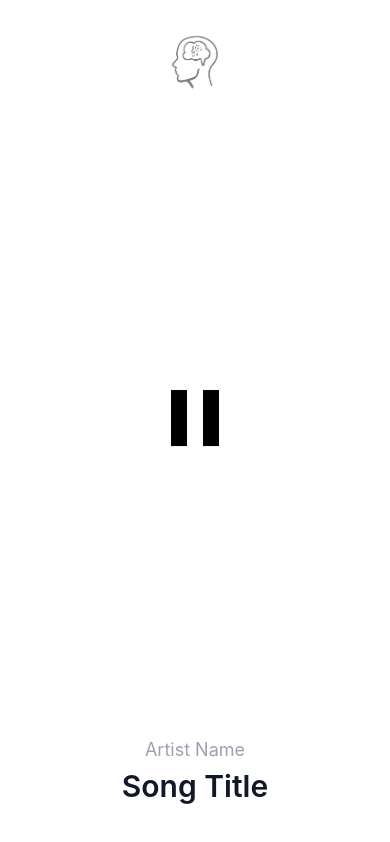
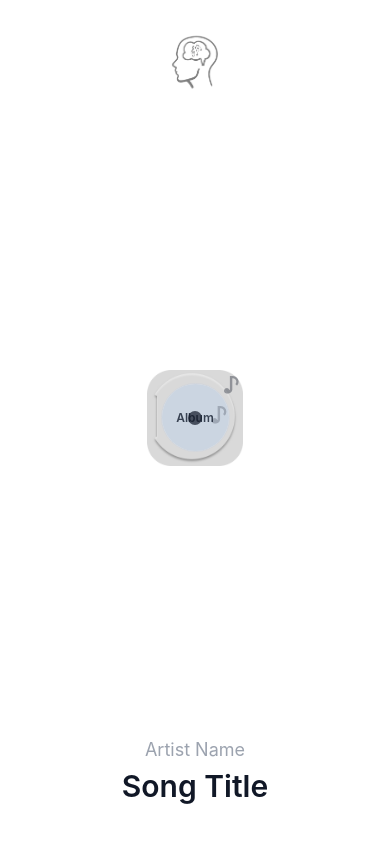
Before and after one commit to juliakpvelloso/memorytune, a React Native app: screen / in a window 390 px wide. Both pictures are taken after a click on the element 195 px from the left and 417 px from the top of the page. Built offline with nearby package versions, Linux system fonts and the light colour scheme.

Commit message:
Frontend

```diff
--- a/App.tsx
+++ b/App.tsx
@@ -5,12 +5,12 @@ import {
   Text,
   View,
   Image,
-  Pressable,
 } from 'react-native';
 import {
   SafeAreaProvider,
   useSafeAreaInsets,
 } from 'react-native-safe-area-context';
+import PlaybackMedium from './components/PlaybackMedium';
 
 function App() {
   return (
@@ -42,22 +42,7 @@ function AppContent() {
         />
       </View>
 
-      <Pressable
-        style={({ pressed }) => [
-          styles.playPauseButton,
-          pressed && styles.playPauseButtonPressed,
-        ]}
-        onPress={() => setIsPlaying(!isPlaying)}>
-        <Image
-          source={
-            isPlaying
-              ? require('./assets/pause.png')
-              : require('./assets/play_arrow_filled.png')
-          }
-          style={styles.playPauseIcon}
-          resizeMode="contain"
-        />
-      </Pressable>
+      <PlaybackMedium isPlaying={isPlaying} onPress={() => setIsPlaying(!isPlaying)} />
 
       <View style={styles.textBlock}>
         <Text style={styles.artistText}>Artist Name</Text>
@@ -77,15 +62,6 @@ const styles = StyleSheet.create({
   logoContainer: {
     width: '100%',
     alignItems: 'center',
-  },
-  logoPlaceholder: {
-    width: 72,
-    height: 72,
-    borderRadius: 36,
-    borderWidth: 1,
-    borderColor: '#D4D4D4',
-    alignItems: 'center',
-    justifyContent: 'center',
   },
   logoText: {
     fontFamily: 'Inter',
@@ -113,19 +89,6 @@ const styles = StyleSheet.create({
     borderRadius: 36,
     opacity: 0.5,
   },
-  playPauseButton: {
-    width: 96,
-    height: 96,
-    alignItems: 'center',
-    justifyContent: 'center',
-  },
-  playPauseButtonPressed: {
-    opacity: 0.8,
-  },
-  playPauseIcon: {
-    width: 96,
-    height: 96,
-  },
 });
 
 export default App;
--- /dev/null
+++ b/components/PlaybackMedium.tsx
@@ -0,0 +1,264 @@
+import React, { useEffect, useRef } from 'react';
+import { Animated, Easing, Image, Pressable, StyleSheet, Text, View } from 'react-native';
+
+type PlaybackMediumProps = {
+  isPlaying: boolean;
+  onPress: () => void;
+  albumCoverUri?: string;
+  size?: number; // Overall medium size
+};
+
+function clamp(n: number, min: number, max: number) {
+  return Math.max(min, Math.min(max, n));
+}
+
+function PlaybackNote({
+  isPlaying,
+  delayMs,
+  left,
+  top,
+  driftX,
+}: {
+  isPlaying: boolean;
+  delayMs: number;
+  left: string;
+  top: string;
+  driftX: number;
+}) {
+  const anim = useRef(new Animated.Value(0)).current;
+
+  useEffect(() => {
+    if (!isPlaying) {
+      anim.stopAnimation();
+      anim.setValue(0);
+      return;
+    }
+
+    const loop = Animated.loop(
+      Animated.sequence([
+        Animated.delay(delayMs),
+        Animated.timing(anim, {
+          toValue: 1,
+          duration: 900,
+          easing: Easing.out(Easing.cubic),
+          useNativeDriver: true,
+        }),
+        Animated.timing(anim, {
+          toValue: 0,
+          duration: 0,
+          useNativeDriver: true,
+        }),
+      ]),
+    );
+
+    loop.start();
+    return () => loop.stop();
+  }, [delayMs, isPlaying, anim]);
+
+  const translateY = anim.interpolate({
+    inputRange: [0, 1],
+    outputRange: [0, -54],
+  });
+  const translateX = anim.interpolate({
+    inputRange: [0, 1],
+    outputRange: [0, driftX],
+  });
+  const opacity = anim.interpolate({
+    inputRange: [0, 0.7, 1],
+    outputRange: [0, 1, 0],
+  });
+
+  return (
+    <Animated.View
+      pointerEvents="none"
+      style={[
+        styles.note,
+        { left, top, opacity, transform: [{ translateX }, { translateY }] },
+      ]}
+    >
+      <Text style={styles.noteText}>♪</Text>
+    </Animated.View>
+  );
+}
+
+function PlaybackNotes({ isPlaying }: { isPlaying: boolean }) {
+  return (
+    <View pointerEvents="none" style={styles.notesLayer}>
+      <PlaybackNote isPlaying={isPlaying} delayMs={0} left="56%" top="44%" driftX={26} />
+      <PlaybackNote isPlaying={isPlaying} delayMs={180} left="58%" top="50%" driftX={18} />
+      <PlaybackNote isPlaying={isPlaying} delayMs={360} left="62%" top="46%" driftX={30} />
+    </View>
+  );
+}
+
+export default function PlaybackMedium({
+  isPlaying,
+  onPress,
+  albumCoverUri,
+  size = 96,
+}: PlaybackMediumProps) {
+  const spin = useRef(new Animated.Value(0)).current;
+  const spinLoopRef = useRef<Animated.CompositeAnimation | null>(null);
+  const cdPlayerImage = require('../assets/cd player.png');
+
+  useEffect(() => {
+    spin.setValue(0);
+    spinLoopRef.current?.stop();
+
+    if (!isPlaying) return;
+
+    const loop = Animated.loop(
+      Animated.timing(spin, {
+        toValue: 1,
+        duration: 2200,
+        easing: Easing.linear,
+        useNativeDriver: true,
+      }),
+    );
+
+    spinLoopRef.current = loop;
+    loop.start();
+    return () => loop.stop();
+  }, [isPlaying, spin]);
+
+  const rotate = spin.interpolate({
+    inputRange: [0, 1],
+    outputRange: ['0deg', '360deg'],
+  });
+
+  const discSize = clamp(Math.round(size * 0.72), 48, 86);
+  const discBorderSize = Math.round(discSize * 1.08);
+
+  return (
+    <Pressable onPress={onPress} style={({ pressed }) => [styles.root, { width: size, height: size }, pressed && styles.pressed]}>
+      <View style={styles.base}>
+        {/* Static player base (includes empty disc area). */}
+        <Image source={cdPlayerImage} style={styles.cdPlayerImage} resizeMode="contain" />
+
+        {/* Disc appears only while playing */}
+        {isPlaying ? (
+          <Animated.View
+            style={[
+              styles.discWrapper,
+              {
+                width: discBorderSize,
+                height: discBorderSize,
+                transform: [{ rotate }],
+              },
+            ]}
+          >
+            <View style={[styles.disc, { width: discSize, height: discSize }]}>
+              <View style={styles.discCoverFallback}>
+                {albumCoverUri ? (
+                  <Image
+                    source={{ uri: albumCoverUri }}
+                    style={styles.albumCoverImage}
+                    resizeMode="cover"
+                  />
+                ) : (
+                  <Text style={styles.albumCoverPlaceholderText}>Album</Text>
+                )}
+              </View>
+              <View style={styles.discCenter} />
+            </View>
+          </Animated.View>
+        ) : null}
+
+        {/* Animated notes appear only while playing */}
+        {isPlaying ? <PlaybackNotes isPlaying={isPlaying} /> : null}
+      </View>
+    </Pressable>
+  );
+}
+
+const styles = StyleSheet.create({
+  root: {
+    borderRadius: 999,
+    alignItems: 'center',
+    justifyContent: 'center',
+  },
+  pressed: {
+    opacity: 0.8,
+  },
+  base: {
+    width: '100%',
+    height: '100%',
+    position: 'relative',
+    alignItems: 'center',
+    justifyContent: 'center',
+  },
+  cdPlayerImage: {
+    position: 'absolute',
+    width: '100%',
+    height: '100%',
+  },
+  discWrapper: {
+    position: 'absolute',
+    alignItems: 'center',
+    justifyContent: 'center',
+  },
+  disc: {
+    borderRadius: 999,
+    backgroundColor: '#E5E7EB',
+    overflow: 'hidden',
+    borderWidth: 1,
+    borderColor: '#D1D5DB',
+    alignItems: 'center',
+    justifyContent: 'center',
+  },
+  discCoverFallback: {
+    ...StyleSheet.absoluteFillObject,
+    backgroundColor: '#CBD5E1',
+    alignItems: 'center',
+    justifyContent: 'center',
+  },
+  albumCoverImage: {
+    ...StyleSheet.absoluteFillObject,
+  },
+  discCenter: {
+    position: 'absolute',
+    width: 14,
+    height: 14,
+    borderRadius: 7,
+    backgroundColor: '#111827',
+    opacity: 0.7,
+  },
+  notesLayer: {
+    position: 'absolute',
+    width: '100%',
+    height: '100%',
+  },
+  note: {
+    position: 'absolute',
+    width: 26,
+    height: 26,
+    alignItems: 'center',
+    justifyContent: 'center',
+  },
+  noteText: {
+    color: '#111827',
+    fontSize: 22,
+    fontWeight: '700',
+    opacity: 0.8,
+  },
+  notePosition: {
+    position: 'absolute',
+  },
+  notePositionA: {
+    left: '56%',
+    top: '44%',
+  },
+  notePositionB: {
+    left: '58%',
+    top: '50%',
+  },
+  notePositionC: {
+    left: '62%',
+    top: '46%',
+  },
+  albumCoverPlaceholderText: {
+    color: '#374151',
+    fontSize: 12,
+    fontWeight: '600',
+  },
+});
```
Also changed, not shown: assets/cd player.png (added), 1 other file (tests, documents, lock files or other folders).
